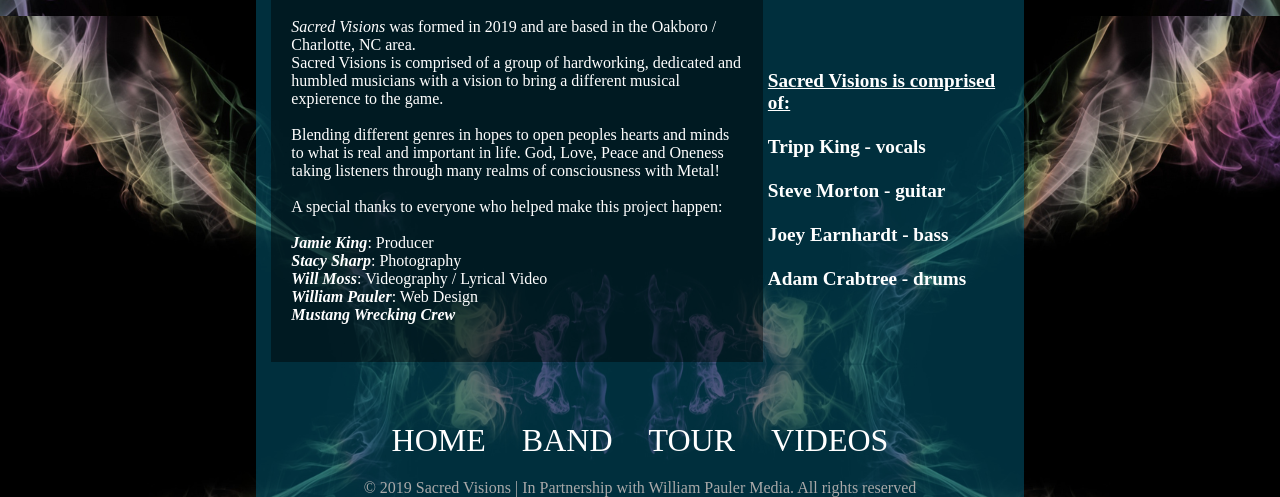
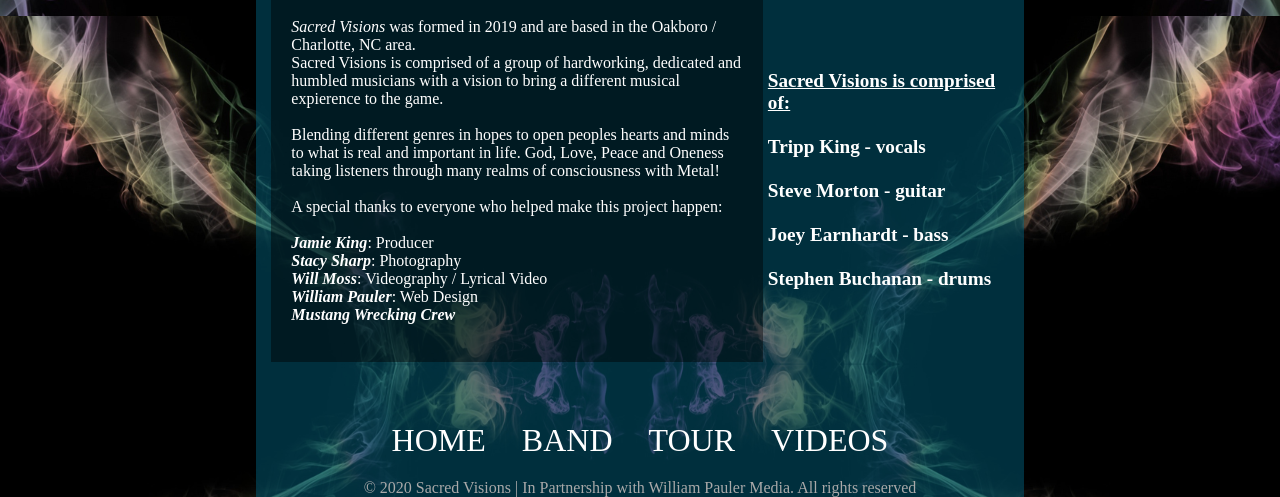
Before and after one commit to Murinus/Sacred-Visions, a plain HTML site: page band.html in a window 1280 px wide. Shown: the part 784-1281 px from the top of the page. Drawn offline with Linux system fonts and the light colour scheme.

Commit message:
Update band.html

```diff
--- a/band.html
+++ b/band.html
@@ -78,7 +78,7 @@
             Joey Earnhardt - bass
             <br>
             <br>
-            Adam Crabtree - drums</strong>
+            Stephen Buchanan - drums</strong>
         </p>
         <!-- BAND MEMBER INFO AREA END -->
         <!-- <img src="#" alt="trippking" class="member1">
@@ -95,7 +95,7 @@
         </p>
         <img src="#" alt="mictlan" class="member4">
         <p class="member4info">
-            <strong>Adam Crabtree</strong>
+            <strong>Stephen Buchanan</strong>
         </p> -->
 
         <div id="navbar2">
@@ -108,7 +108,7 @@
             </ul>
         </div>
         <!-- FOOTER -->
-        <div class="footer"><p>&copy; 2019 Sacred Visions | In Partnership with William Pauler Media. All rights reserved</p></div>
+        <div class="footer"><p>&copy; 2020 Sacred Visions | In Partnership with William Pauler Media. All rights reserved</p></div>
     </div>
 
 
```
